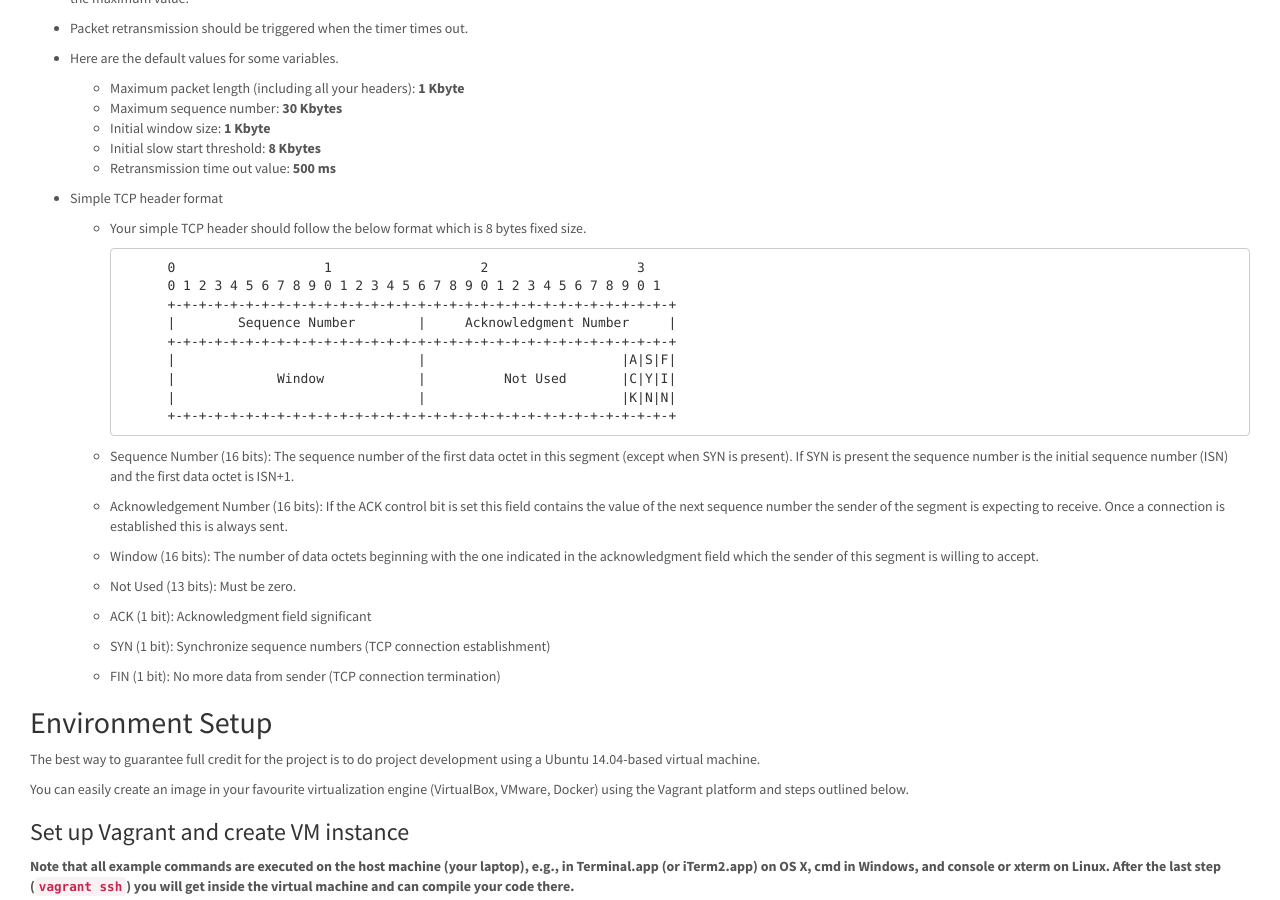
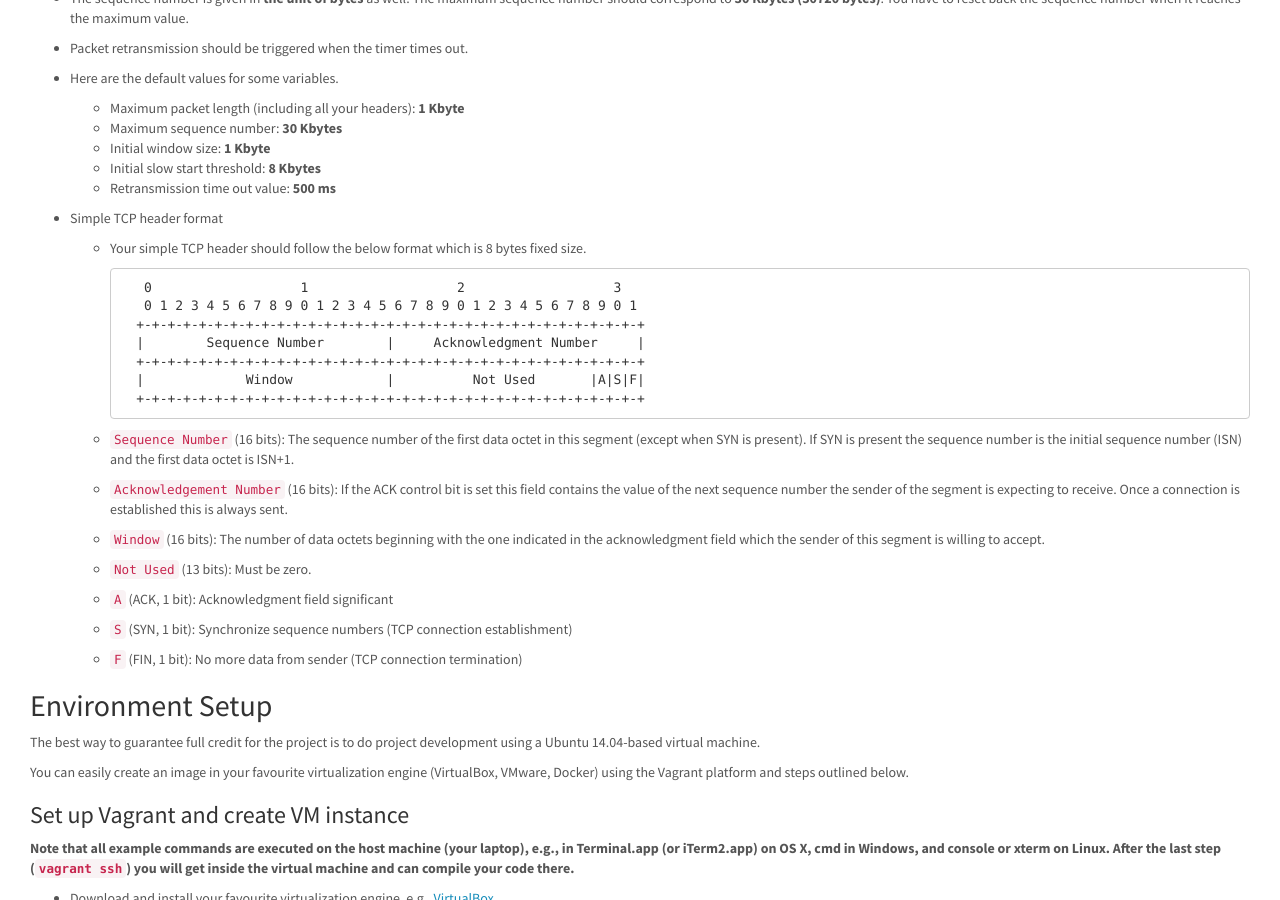
Before and after one commit to cawka/cs118-spring2016, a Jekyll site: the page built from project-2.md, in a window 1280 px wide and 900 px high, scrolled down 3342 px. Built offline with Jekyll 4.4.1, drawn with Linux system fonts in a browser that asks for light colours; some of the changed text lies outside the part shown.

```diff
--- a/project-2.md
+++ b/project-2.md
@@ -183,29 +184,27 @@ are four types of output messages and should follow the formats below.
 
     * Your simple TCP header should follow the below format which is 8 bytes fixed size.
 
-                0                   1                   2                   3
-                0 1 2 3 4 5 6 7 8 9 0 1 2 3 4 5 6 7 8 9 0 1 2 3 4 5 6 7 8 9 0 1
-                +-+-+-+-+-+-+-+-+-+-+-+-+-+-+-+-+-+-+-+-+-+-+-+-+-+-+-+-+-+-+-+-+
-                |        Sequence Number        |     Acknowledgment Number     |
-                +-+-+-+-+-+-+-+-+-+-+-+-+-+-+-+-+-+-+-+-+-+-+-+-+-+-+-+-+-+-+-+-+
-                |                               |                         |A|S|F|
-                |             Window            |          Not Used       |C|Y|I|
-                |                               |                         |K|N|N|
-                +-+-+-+-+-+-+-+-+-+-+-+-+-+-+-+-+-+-+-+-+-+-+-+-+-+-+-+-+-+-+-+-+
+             0                   1                   2                   3
+             0 1 2 3 4 5 6 7 8 9 0 1 2 3 4 5 6 7 8 9 0 1 2 3 4 5 6 7 8 9 0 1
+            +-+-+-+-+-+-+-+-+-+-+-+-+-+-+-+-+-+-+-+-+-+-+-+-+-+-+-+-+-+-+-+-+
+            |        Sequence Number        |     Acknowledgment Number     |
+            +-+-+-+-+-+-+-+-+-+-+-+-+-+-+-+-+-+-+-+-+-+-+-+-+-+-+-+-+-+-+-+-+
+            |             Window            |          Not Used       |A|S|F|
+            +-+-+-+-+-+-+-+-+-+-+-+-+-+-+-+-+-+-+-+-+-+-+-+-+-+-+-+-+-+-+-+-+
 
-    * Sequence Number (16 bits): The sequence number of the first data octet in this segment (except when SYN is present). If SYN is present the sequence number is the initial sequence number (ISN) and the first data octet is ISN+1.
+    * `Sequence Number` (16 bits): The sequence number of the first data octet in this segment (except when SYN is present). If SYN is present the sequence number is the initial sequence number (ISN) and the first data octet is ISN+1.
 
-    * Acknowledgement Number (16 bits): If the ACK control bit is set this field contains the value of the next sequence number the sender of the segment is expecting to receive.  Once a connection is established this is always sent.
+    * `Acknowledgement Number` (16 bits): If the ACK control bit is set this field contains the value of the next sequence number the sender of the segment is expecting to receive.  Once a connection is established this is always sent.
 
-    * Window (16 bits): The number of data octets beginning with the one indicated in the acknowledgment field which the sender of this segment is willing to accept.
+    * `Window` (16 bits): The number of data octets beginning with the one indicated in the acknowledgment field which the sender of this segment is willing to accept.
 
-    * Not Used (13 bits): Must be zero.
+    * `Not Used` (13 bits): Must be zero.
 
-    * ACK (1 bit): Acknowledgment field significant
+    * `A` (ACK, 1 bit): Acknowledgment field significant
 
-    * SYN (1 bit): Synchronize sequence numbers (TCP connection establishment)
+    * `S` (SYN, 1 bit): Synchronize sequence numbers (TCP connection establishment)
 
-    * FIN (1 bit): No more data from sender (TCP connection termination)
+    * `F` (FIN, 1 bit): No more data from sender (TCP connection termination)
 
 ## Environment Setup
 
```
Also changed, not shown: other parts of project-2.md (+7 -6 lines).
